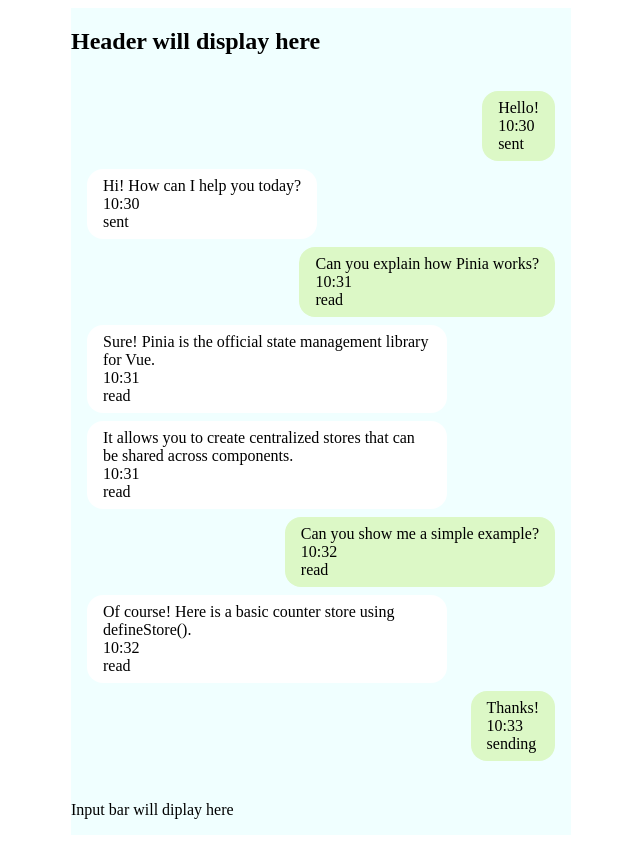
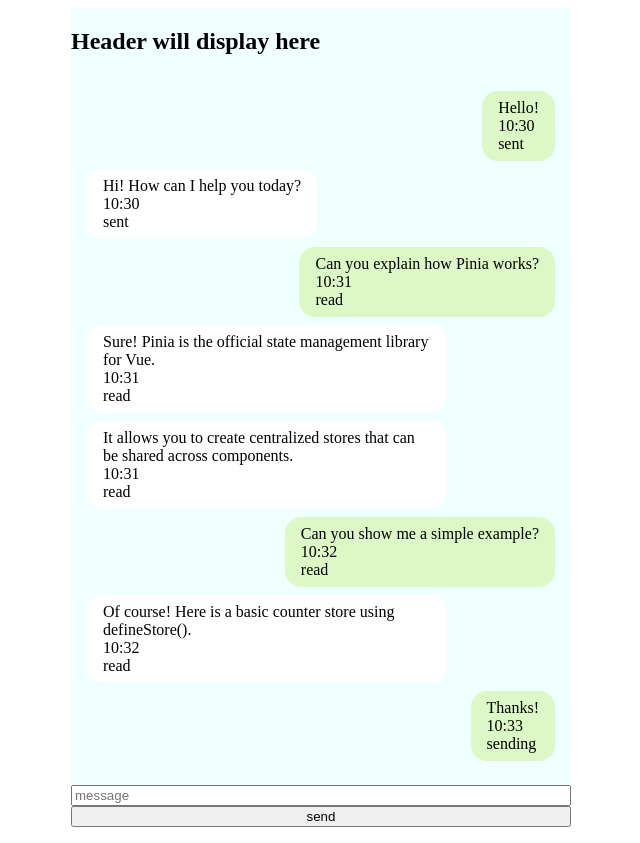
Before and after one commit to KimthinaLy/Vue-8-Chat-UI, a Vue app: page / in a window 1280 px wide. Shown: the whole page, without its empty margins (319-959 px from the left). Built offline with nearby package versions, Linux system fonts and the light colour scheme; the HTML template or start-up script is replaced by a standard one.

Commit message:
feat: implement search input

```diff
--- a/src/components/InputBar.vue
+++ b/src/components/InputBar.vue
@@ -1,5 +1,17 @@
 <script setup lang="ts">
+import { useChatStore } from '@/stores/chatStore';
+import { ref } from 'vue'
+
+const chatStore = useChatStore()
+const content = ref('')
+
+function sendUserMessage() {
+    if (!content.value.trim()) return
+    chatStore.sendMessage(content.value)
+    content.value = ''
+}
 </script>
 <template>
-    <p>Input bar will diplay here</p>
+    <input v-model="content" type="text" placeholder="message" @keyup.enter="sendUserMessage" />
+    <button @click="sendUserMessage">send</button>
 </template>
```
